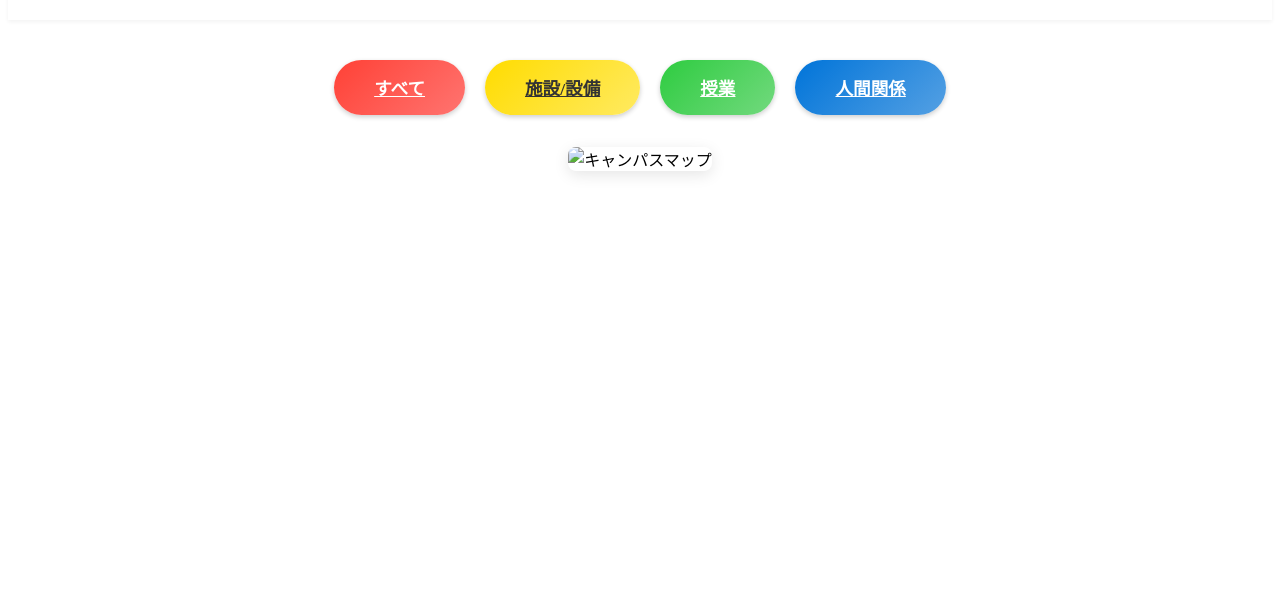
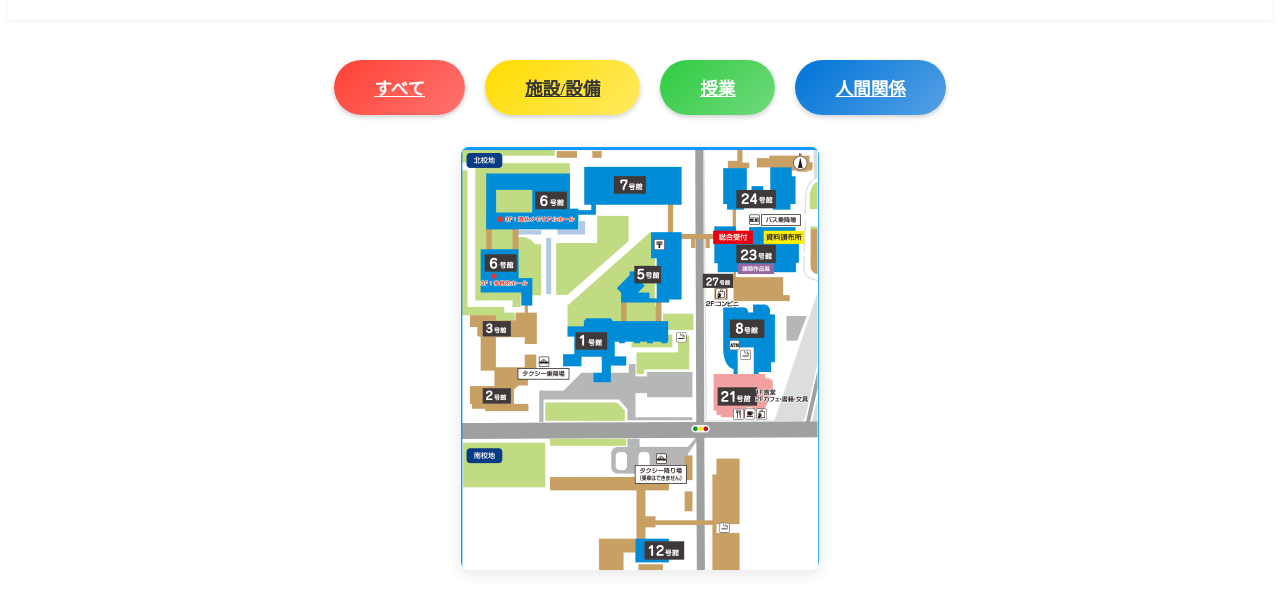
Before and after one commit to MATSUOKAAIRI/HacKit-secpro, a website with bundled scripts: page index.html in a window 1280 px wide. Shown: the part 85-698 px from the top of the page. Built offline with nearby package versions, Linux system fonts and the light colour scheme; files whose address does not match are found by name.

Commit message:
マップ表示

```diff
--- a/index.html
+++ b/index.html
@@ -44,7 +44,7 @@
         </nav>
 
         <div class="map-area">
-            <img src="/HacKit-secpro/image/map.png" alt="キャンパスマップ" class="campus-map-image" usemap="#campus-map">
+            <img src="./image/map.png" alt="キャンパスマップ" class="campus-map-image" usemap="#campus-map">
 
             <div id="pin-bldg21" class="map-pin" style="top: 284px; left: 239px;"></div>
             <div id="pin-bldg23" class="map-pin" style="top: 106px; left: 306px;"></div>
```
